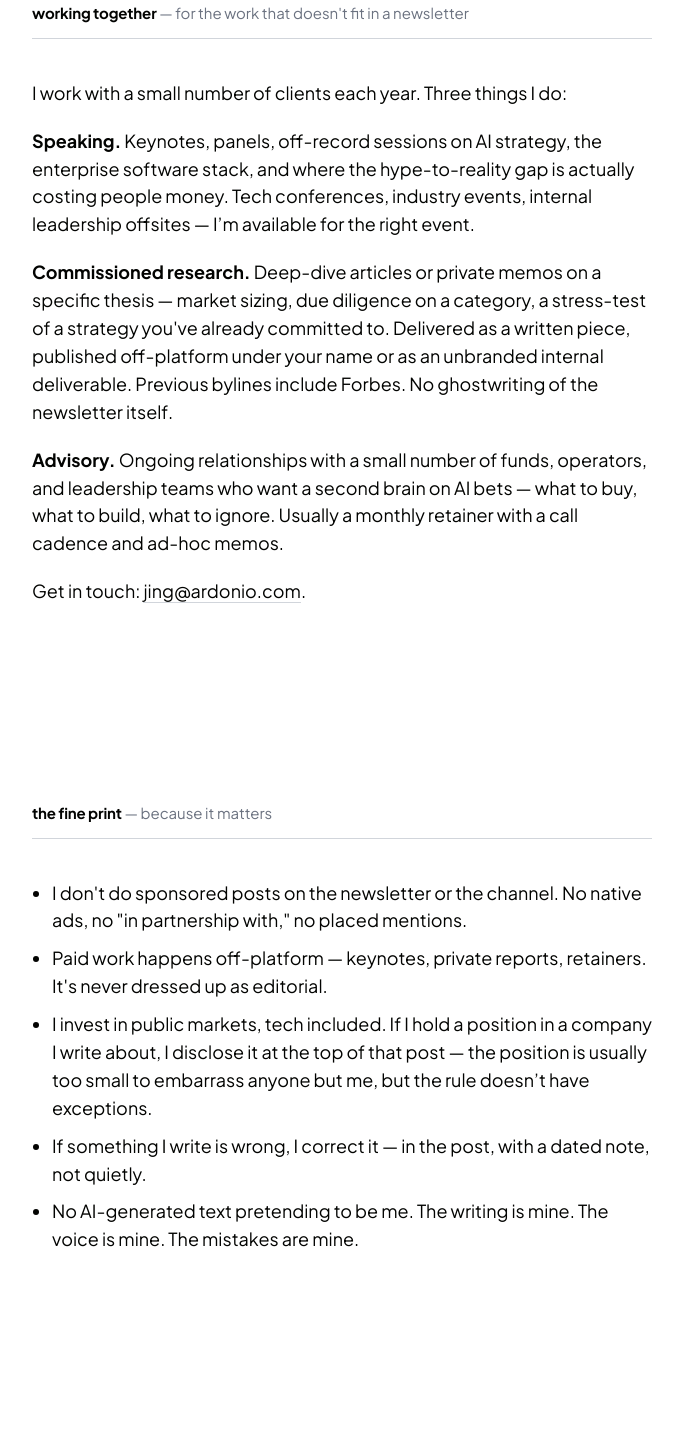
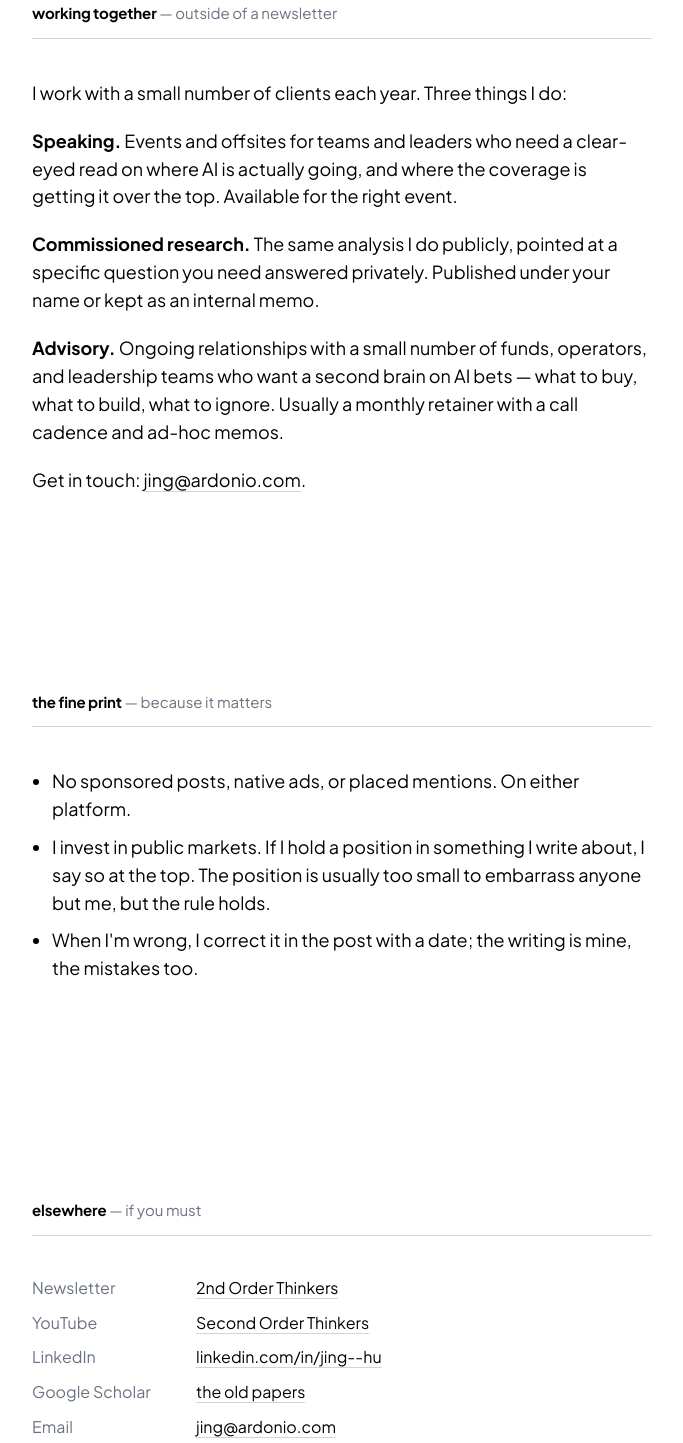
Before and after one commit to jingwho/jinghu.media, a plain HTML site: page index.html in a window 1280 px wide. Shown: the part 2775-4218 px from the top of the page, without its empty margins (298-981 px from the left). Drawn offline with Linux system fonts and the light colour scheme.

Commit message:
Working Together, Ethics, and Substack-link updates (YouTube section TBD)

```diff
--- a/index.html
+++ b/index.html
@@ -311,7 +311,7 @@
         <li><a href="#"><div class="post-title">Loading the latest posts…</div><div class="post-meta">—</div></a></li>
       </ul>
 
-      <div class="all-posts"><a href="https://www.2ndorderthinkers.com/archive" target="_blank" rel="noopener">All posts on Substack →</a></div>
+      <div class="all-posts"><a href="https://www.2ndorderthinkers.com/" target="_blank" rel="noopener">All posts on Substack →</a></div>
     </div>
   </div>
 </section>
@@ -331,13 +331,13 @@
 <section id="work">
   <div class="page">
     <div class="col">
-      <h2 class="section-title">working together <span class="quiet">— for the work that doesn't fit in a newsletter</span></h2>
+      <h2 class="section-title">working together <span class="quiet">— outside of a newsletter</span></h2>
 
       <p>I work with a small number of clients each year. Three things I do:</p>
 
-      <p><strong>Speaking.</strong> Keynotes, panels, off-record sessions on AI strategy, the enterprise software stack, and where the hype-to-reality gap is actually costing people money. Tech conferences, industry events, internal leadership offsites — I’m available for the right event.</p>
+      <p><strong>Speaking.</strong> Events and offsites for teams and leaders who need a clear-eyed read on where AI is actually going, and where the coverage is getting it over the top. Available for the right event.</p>
 
-      <p><strong>Commissioned research.</strong> Deep-dive articles or private memos on a specific thesis — market sizing, due diligence on a category, a stress-test of a strategy you've already committed to. Delivered as a written piece, published off-platform under your name or as an unbranded internal deliverable. Previous bylines include Forbes. No ghostwriting of the newsletter itself.</p>
+      <p><strong>Commissioned research.</strong> The same analysis I do publicly, pointed at a specific question you need answered privately. Published under your name or kept as an internal memo.</p>
 
       <p><strong>Advisory.</strong> Ongoing relationships with a small number of funds, operators, and leadership teams who want a second brain on AI bets — what to buy, what to build, what to ignore. Usually a monthly retainer with a call cadence and ad-hoc memos.</p>
 
@@ -353,11 +353,9 @@
       <h2 class="section-title">the fine print <span class="quiet">— because it matters</span></h2>
 
       <ul>
-        <li>I don't do sponsored posts on the newsletter or the channel. No native ads, no "in partnership with," no placed mentions.</li>
-        <li>Paid work happens off-platform — keynotes, private reports, retainers. It's never dressed up as editorial.</li>
-        <li>I invest in public markets, tech included. If I hold a position in a company I write about, I disclose it at the top of that post — the position is usually too small to embarrass anyone but me, but the rule doesn’t have exceptions.</li>
-        <li>If something I write is wrong, I correct it — in the post, with a dated note, not quietly.</li>
-        <li>No AI-generated text pretending to be me. The writing is mine. The voice is mine. The mistakes are mine.</li>
+        <li>No sponsored posts, native ads, or placed mentions. On either platform.</li>
+        <li>I invest in public markets. If I hold a position in something I write about, I say so at the top. The position is usually too small to embarrass anyone but me, but the rule holds.</li>
+        <li>When I'm wrong, I correct it in the post with a date; the writing is mine, the mistakes too.</li>
       </ul>
     </div>
   </div>
```
